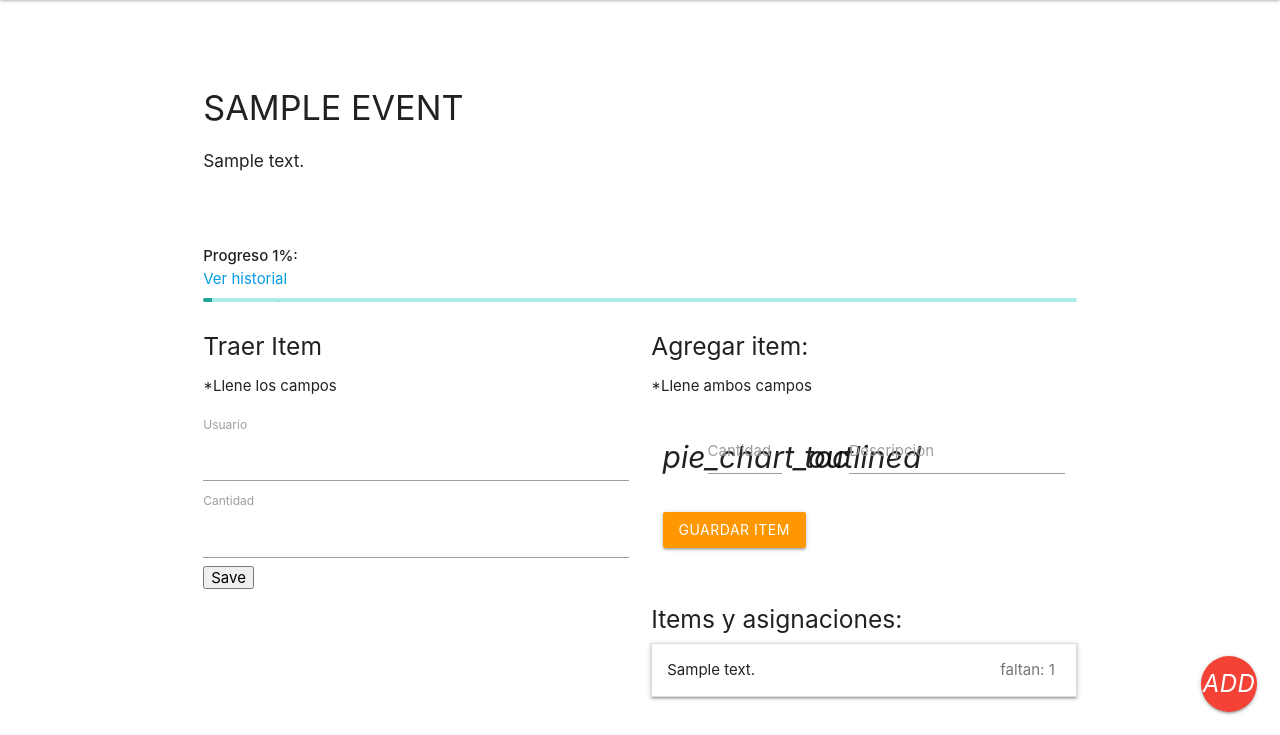
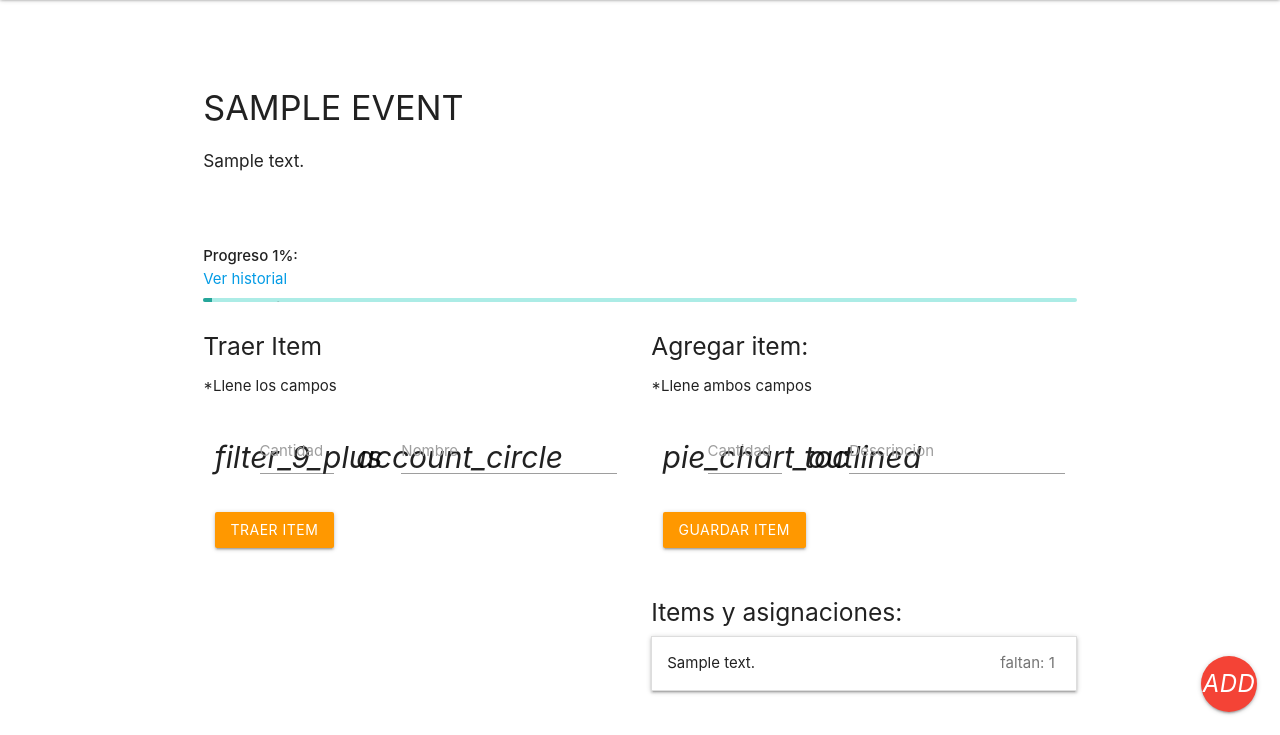
Before and after one commit to robtry/w2b, a Rails app: page /events/1 in a window 1280 px wide. Shown: the part 65-800 px from the top of the page. Run offline with Rails 7, Linux system fonts and the light colour scheme; tables that the repository leaves empty hold one stand-in row (values such as "Sample post"); style sheets or scripts are compiled from the project's sources; some libraries are stand-ins or nearby versions.

Commit message:
Solo falta la relacion m:m

```diff
--- a/app/views/assignments/_form.html.haml
+++ b/app/views/assignments/_form.html.haml
@@ -1,16 +1,28 @@
 = form_for ([@event,@assignment]) do |f|
-	- if @assignment.errors.any?
-		#error_explanation
-			%h2= "#{pluralize(@assignment.errors.count, "error")} prohibited this assignment from being saved:"
-			%ul
-				- @assignment.errors.full_messages.each do |message|
-					%li= message
-
-	.field
-		= f.label :usuario
-		= f.text_field :usuario
-	.field
-		= f.label :cantidad
-		= f.text_field :cantidad
-	.actions
-		= f.submit 'Save'
+	.col.s12
+		- if @assignment.errors.any?
+			.red.lighten-2{style:"padding:10px"}
+				%i.material-icons.left warning
+				%h6= "#{pluralize(@assignment.errors.count, "problema(s)")} ocurrió al guardar el evento"
+			-@assignment.errors.full_messages.each do |message|
+				%script Materialize.toast("#{message}", 5000);
+		.row
+			.input-field.col.s12.m4
+				%i.material-icons.prefix filter_9_plus
+				= f.text_field :cantidad
+				= f.label :cantidad
+			.input-field.col.s12.m8
+				%i.material-icons.prefix account_circle
+				= f.text_field :usuario
+				= f.label :usuario, "Nombre"
+			.input-field.col.s12
+				%a.btn.waves-effect.waves-light.modal-trigger.orange{:href => "#modal4"} Traer item
+				#modal4.modal
+					.modal-content
+						%h4.truncate ¿Esta seguro que desea traer este item?
+						%ul
+							%li *No va a poder editar esta selcción posteriormente
+							%li *No va a poder eliminar esta descisión
+					.modal-footer
+						= f.submit 'Traer', :class=>"btn"
+						%a.modal-action.modal-close.waves-effect.waves-green.btn-flat REGRESAR
```
